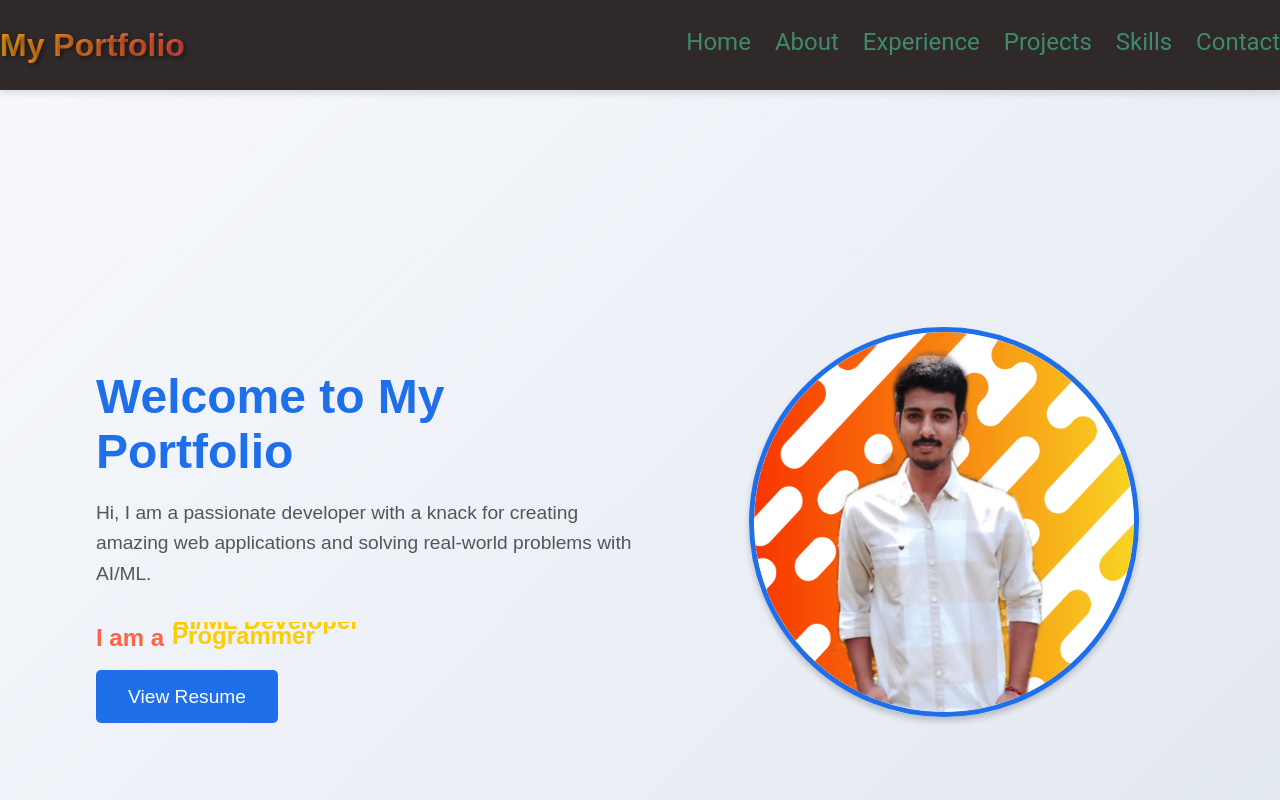
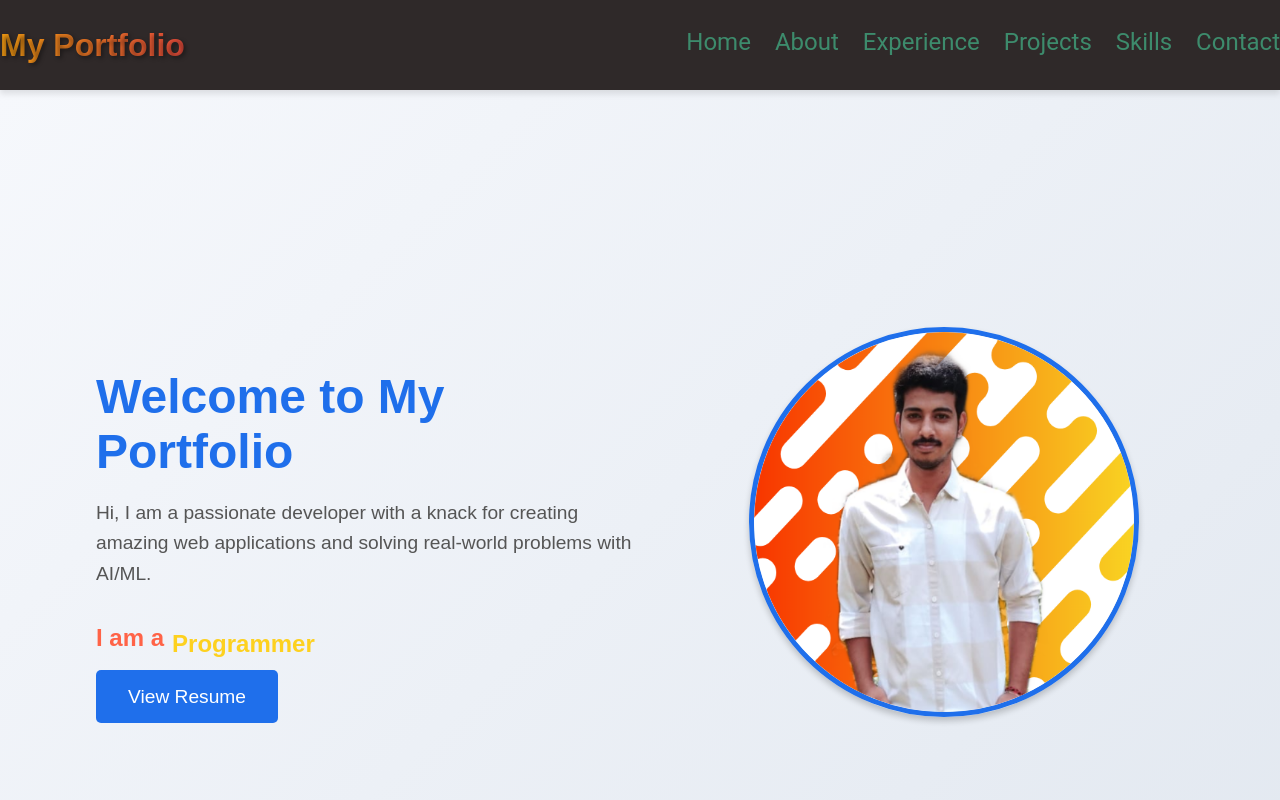
Before and after one commit to P-S-Sashank-varma/Protfolio_react, a React (Create React App) app: page / in a window 1280 px wide. Shown: the top 800 px of the page. Built offline with nearby package versions, Linux system fonts and the light colour scheme.

Commit message:
Update Home.css
change home aniamtion

```diff
--- a/src/styles/Home.css
+++ b/src/styles/Home.css
@@ -47,44 +47,46 @@
     overflow: hidden;
     position: relative;
     width: 300px;
-    white-space: nowrap;
-    top: 0.3;
+    top: 0.3rem;
 }
 
 .dynamic-text span {
     display: block;
     position: absolute;
     width: 100%;
+    text-align: left;
+    opacity: 0;
+    transform: translateY(100%);
     animation: slide 9s ease-in-out infinite;
     font-size: 1.5rem;
     font-weight: bold;
-    white-space: nowrap;
     color: #ffcc00;
 }
 
-
 .dynamic-text span:nth-child(1) {
-    animation-delay: 2s;
+    animation-delay: 0s; /* First phrase, no delay */
 }
 
 .dynamic-text span:nth-child(2) {
-    animation-delay: 5s;
+    animation-delay: 3s; /* 3 seconds delay for the second phrase */
 }
 
 .dynamic-text span:nth-child(3) {
-    animation-delay: 8s;
+    animation-delay: 6s; /* 6 seconds delay for the third phrase */
 }
 
-
 @keyframes slide {
-    5%, 100% {
+    0% {
+        opacity: 0;
+        transform: translateY(100%);
+    }
+    10%, 30% {
+        opacity: 1;
         transform: translateY(0);
     }
-    33% {
-        transform: translateY(-2rem);
-    }
-    66% {
-        transform: translateY(-4rem);
+    33.33%, 100% {
+        opacity: 0;
+        transform: translateY(-100%);
     }
 }
 
```
